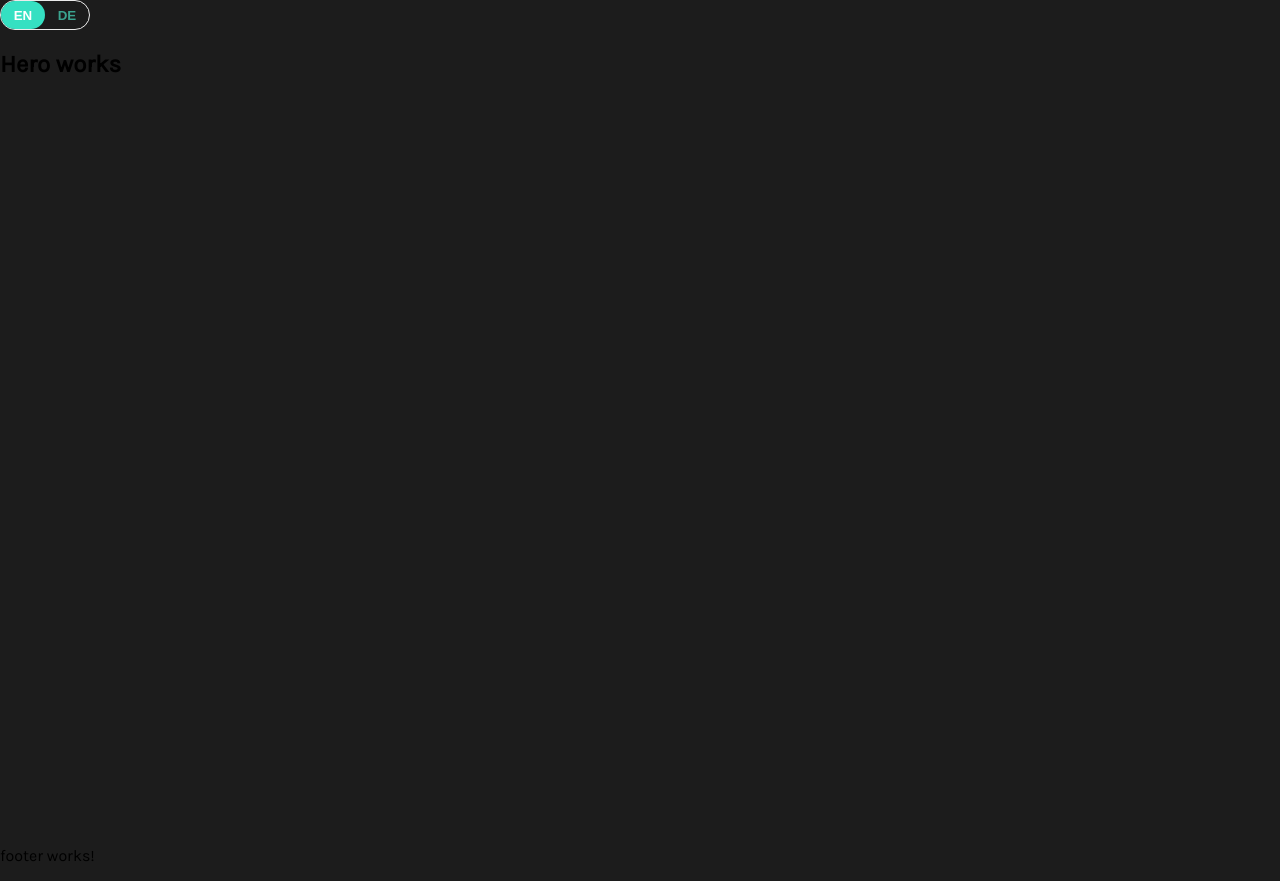
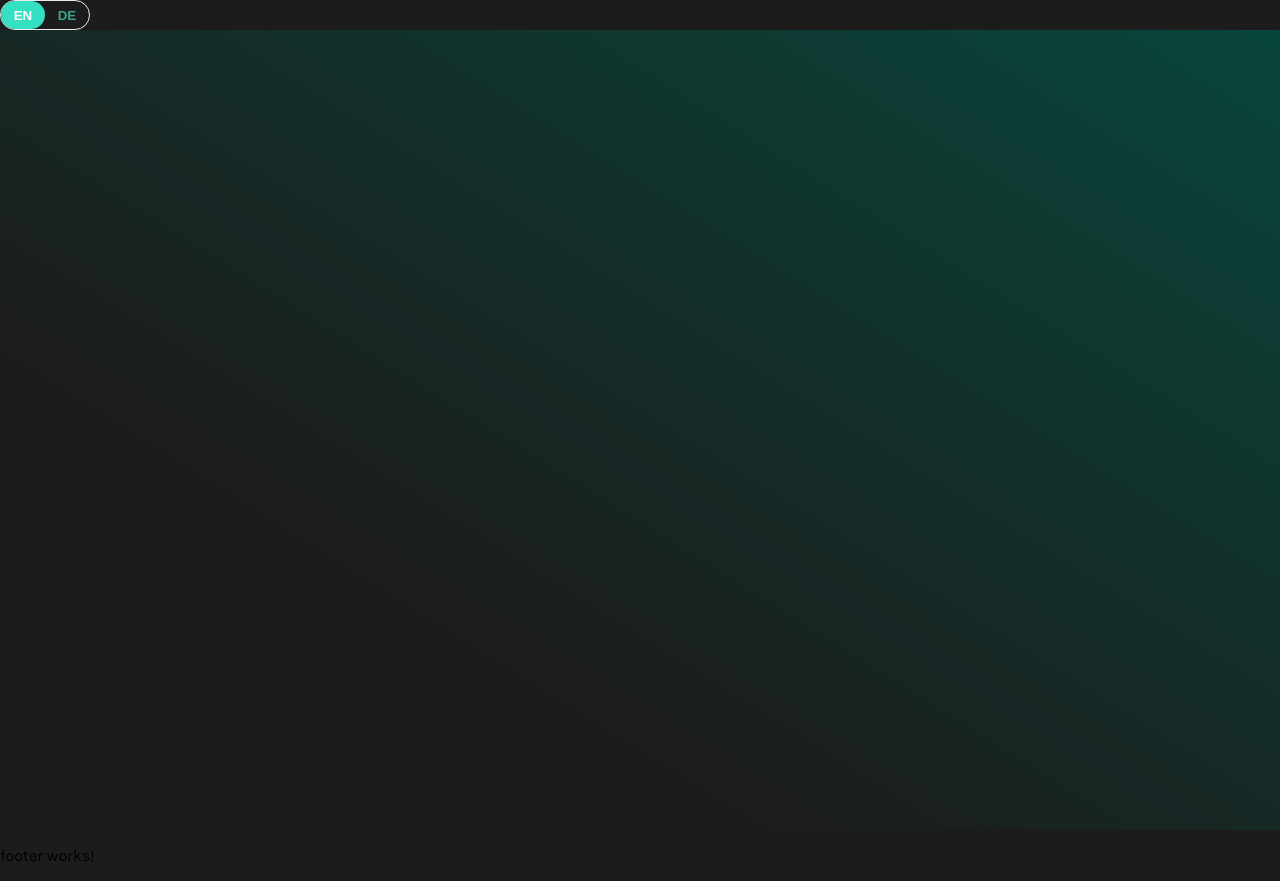
Before and after one commit to MarcAndreBuck/portfolio, an Angular app: page / in a window 1280 px wide. Built offline with nearby package versions, Linux system fonts and the light colour scheme.

Commit message:
fix(hero): correct gradient token naming and syntax

```diff
--- a/src/app/pages/home/sections/hero/hero.component.scss
+++ b/src/app/pages/home/sections/hero/hero.component.scss
@@ -8,6 +8,6 @@
         content: "";
         position: absolute;
         inset: 0;
-        background: var(--gradient-accent);
+        background: var(--gardient-accent);
     }
 }
--- a/src/styles/tokens.scss
+++ b/src/styles/tokens.scss
@@ -5,7 +5,7 @@
     --color-bg-dark: #1c1c1c;
 
     --color-primary: #ffca1b;
-    --color-primary-rgb-gardient: 8, 70, 59;
+    --color-primary-rgb-gardient: 8, 70, 59, 1;
 
     --gardient-accent: linear-gradient(to top right, var(--color-bg-dark)30%, rgba(var(--color-primary-rgb-gardient))100%);
     ;
```
Also changed, not shown: 1 other file (tests, documents, lock files or other folders).
